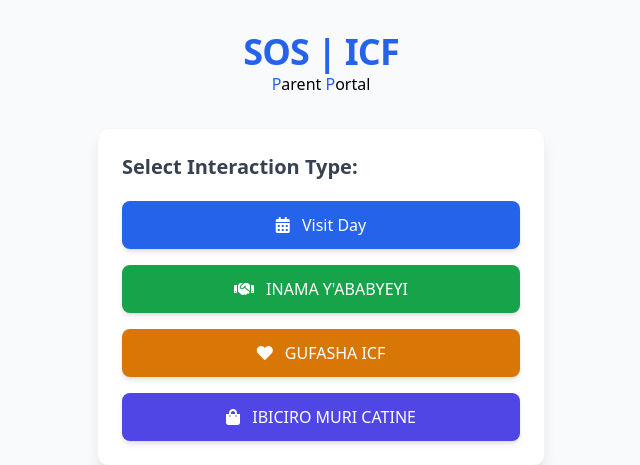
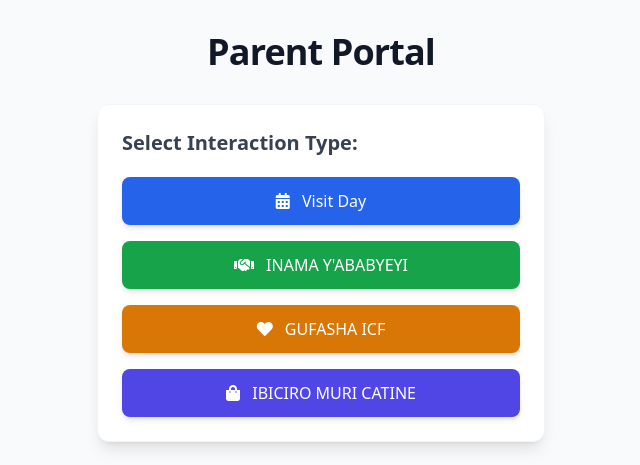
Before and after one commit to AIME-LOIC/MYSCHOOL, a FastAPI app: template templates/index.html in a window 1280 px wide. Shown: the top 465 px of the page, without its empty margins (319-959 px from the left). Run offline with FastAPI, Linux system fonts and the light colour scheme; the template is opened without the code that fills it, so the values that code supplies are empty; parts of the project's set-up code (start-up, migrations or seed data) failed here and were passed over; some libraries are stand-ins or nearby versions.

Commit message:
price+more

```diff
--- a/templates/index.html
+++ b/templates/index.html
@@ -106,20 +106,14 @@
                 <circle class="opacity-25" cx="12" cy="12" r="10" stroke="currentColor" stroke-width="4"></circle>
                 <path class="opacity-75" fill="currentColor" d="M4 12a8 8 0 018-8V0C5.373 0 0 5.373 0 12h4zm2 5.291A7.962 7.962 0 014 12H0c0 3.042 1.135 5.824 3 7.938l3-2.647z"></path>
             </svg>
-            <p class="text-gray-600 text-lg">MURAKAZA NEZA MURI SOS</p>
+            <p class="text-gray-600 text-lg">MURAKAZA NEZA</p>
         </div>
         <p class="absolute bottom-6 text-sm text-gray-400">Powered by <span class="powered-logo">1%</span></p>
     </div>
 
     <div id="main-content" class="container mx-auto p-4 md:p-8 pt-12 max-w-lg hidden">
         <header class="mb-8 text-center">
-            <h1 class="text-4xl font-extrabold text-gray-900 tracking-tight">
-                <span class="text-blue-600">SOS</span>
-                <!-- <br> -->
-                <span class="text-blue-600">     | ICF   </span>
-            </h1>
-            <span class="text-blue-600">P</span>arent <span class="text-blue-600">P</span>ortal
-
+            <h1 class="text-4xl font-extrabold text-gray-900 tracking-tight">Parent Portal</h1>
         </header>
 
         <div id="choice-step" class="bg-white p-6 rounded-xl shadow-lg border border-gray-100">
@@ -223,7 +217,10 @@
 
             <div class="mt-4">
                 <a href="javascript:void(0)" onclick="openSupportPopup()" class="text-blue-700 font-semibold underline">SHYIGIKIRA UMURYANGO</a>
-            </div>
+            </div> <br><br>
+             <button onclick="openProductsModal()" class="w-full py-3 px-6 bg-indigo-600 hover:bg-indigo-700 text-white font-medium rounded-lg transition duration-150 ease-in-out shadow-md hover:shadow-lg">
+                    <i class="fas fa-shopping-bag mr-2"></i> IBICIRO MURI CATINE
+                </button>
 
             <div class="mt-5 flex gap-3">
                 <button onclick="closeDonationModal()" class="px-4 py-2 bg-gray-200 text-gray-700 rounded-lg hover:bg-gray-300 font-semibold">Close</button>
@@ -449,6 +446,12 @@
             airtel: "*182*8*1*0795802380*{amount}#",
             mtn: "*182*8*1*0795802380*{amount}#"
         };
+
+        // If this is SOS, use the SOS image as the favicon (no on-page branding)
+        if (isSOSSchool) {
+            const fav = document.getElementById('favicon');
+            try { if (fav) fav.href = '/static/sos.webp'; } catch (e) {}
+        }
 
         // --- DOM Elements ---
         const mainContent = document.getElementById('main-content');
```
